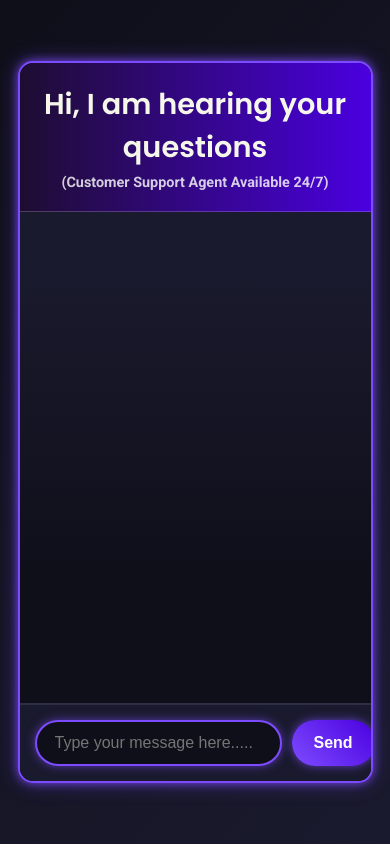
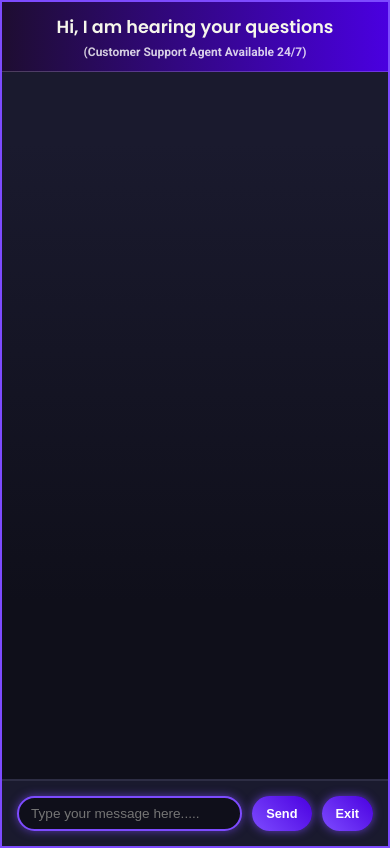
Before and after one commit to Aamish-247/Customer-Support-Assistant, a plain HTML site: page static/index.html in a window 390 px wide. Drawn offline with nearby package versions, Linux system fonts and the light colour scheme; files that its build step writes are made by us from their sources; files whose address does not match are found by name.

Commit message:
Update style.css

```diff
--- a/static/style.css
+++ b/static/style.css
@@ -30,14 +30,8 @@ body {
 }
 
 @keyframes slideUp {
-    from {
-        transform: translateY(50px);
-        opacity: 0;
-    }
-    to {
-        transform: translateY(0);
-        opacity: 1;
-    }
+    from { transform: translateY(50px); opacity: 0; }
+    to { transform: translateY(0); opacity: 1; }
 }
 
 /* Chat header */
@@ -60,14 +54,8 @@ body {
 }
 
 @keyframes fadeIn {
-    from {
-        opacity: 0;
-        transform: translateY(-10px);
-    }
-    to {
-        opacity: 1;
-        transform: translateY(0);
-    }
+    from { opacity: 0; transform: translateY(-10px); }
+    to { opacity: 1; transform: translateY(0); }
 }
 
 .chat_header h3 {
@@ -94,23 +82,11 @@ body {
     margin-bottom: 12px !important;
 }
 
-.reply-placeholder {
-    display: flex;
-    justify-content: flex-start;
-    padding: 0 20px;
-}
-.reply-placeholder .reply-anim {
-    width: 300px;
-    height: 190px;
-}
+.reply-placeholder { display: flex; justify-content: flex-start; padding: 0 20px; }
+.reply-placeholder .reply-anim { width: 300px; height: 190px; }
 
-.chat_message .message-wrapper.user-message {
-    justify-content: flex-end !important;
-}
-
-.chat_message .message-wrapper.bot-message {
-    justify-content: flex-start !important;
-}
+.chat_message .message-wrapper.user-message { justify-content: flex-end !important; }
+.chat_message .message-wrapper.bot-message { justify-content: flex-start !important; }
 
 /* Base message bubble */
 .chat_message .message-wrapper .message {
@@ -233,17 +209,38 @@ body {
     width: 100%;
     height: 100%;
     margin: 10px auto;
-    display: none; /* default hidden */
+    display: none;
     justify-content: center;
     align-items: center;
 }
 
-#bot-animation-container.active {
-    opacity: 1;
+#bot-animation-container.active { opacity: 1; }
+#lottie-animation { width: 100%; height: 100%; background-color: transparent; }
+
+/* 📱 Responsive Design */
+@media (max-width: 1024px) {
+    .chat_container { height: 80vh; }
+    .chat_header h1 { font-size: 1.5em; }
+    .chat_message .message-wrapper .message { font-size: 0.9em; }
 }
 
-#lottie-animation {
-    width: 100%;
-    height: 100%;
-    background-color: transparent;
+@media (max-width: 768px) {
+    .chat_container { height: 75vh; }
+    .chat_header { padding: 15px; }
+    .chat_header h1 { font-size: 1.3em; }
+    .chat_header h3 { font-size: 0.8em; }
+    .chat_message { padding: 15px; }
+    #user_message { font-size: 0.9em; padding: 10px 15px; }
+    #send_button, #exit_button { padding: 10px 18px; font-size: 0.9em; }
 }
+
+@media (max-width: 480px) {
+    .chat_container { width: 100%; height: 100vh; border-radius: 0; }
+    .chat_header { padding: 12px; }
+    .chat_header h1 { font-size: 1.1em; }
+    .chat_header h3 { font-size: 0.75em; }
+    .chat_message { padding: 12px; gap: 8px; }
+    .chat_message .message-wrapper .message { max-width: 90%; font-size: 0.85em; padding: 10px 14px; }
+    #user_message { font-size: 0.85em; padding: 8px 12px; }
+    #send_button, #exit_button { padding: 8px 14px; font-size: 0.8em; }
+}
```
